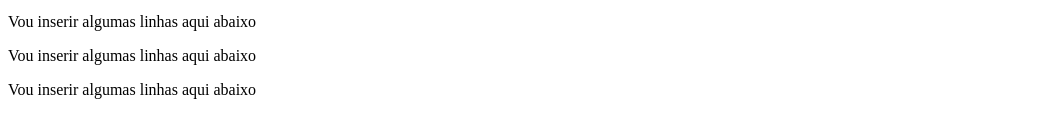
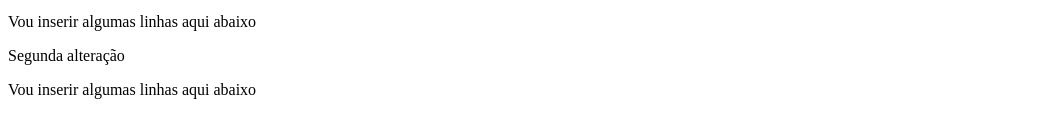
Before and after one commit to flaviossantana/aluragit, a plain HTML site: page index.html in a window 1280 px wide. Shown: the part 248-385 px from the top of the page, without its empty margins (0-1057 px from the left). Drawn offline with Linux system fonts and the light colour scheme.

Commit message:
A Menssagem vai aqui?

```diff
--- a/index.html
+++ b/index.html
@@ -15,7 +15,7 @@
         </ul>
 
 		<p>Vou inserir algumas linhas aqui abaixo</p>
-		<p>Vou inserir algumas linhas aqui abaixo</p>
+		<p>Segunda alteração</p>
 		<p>Vou inserir algumas linhas aqui abaixo</p>
     </body>
 </html>
```
